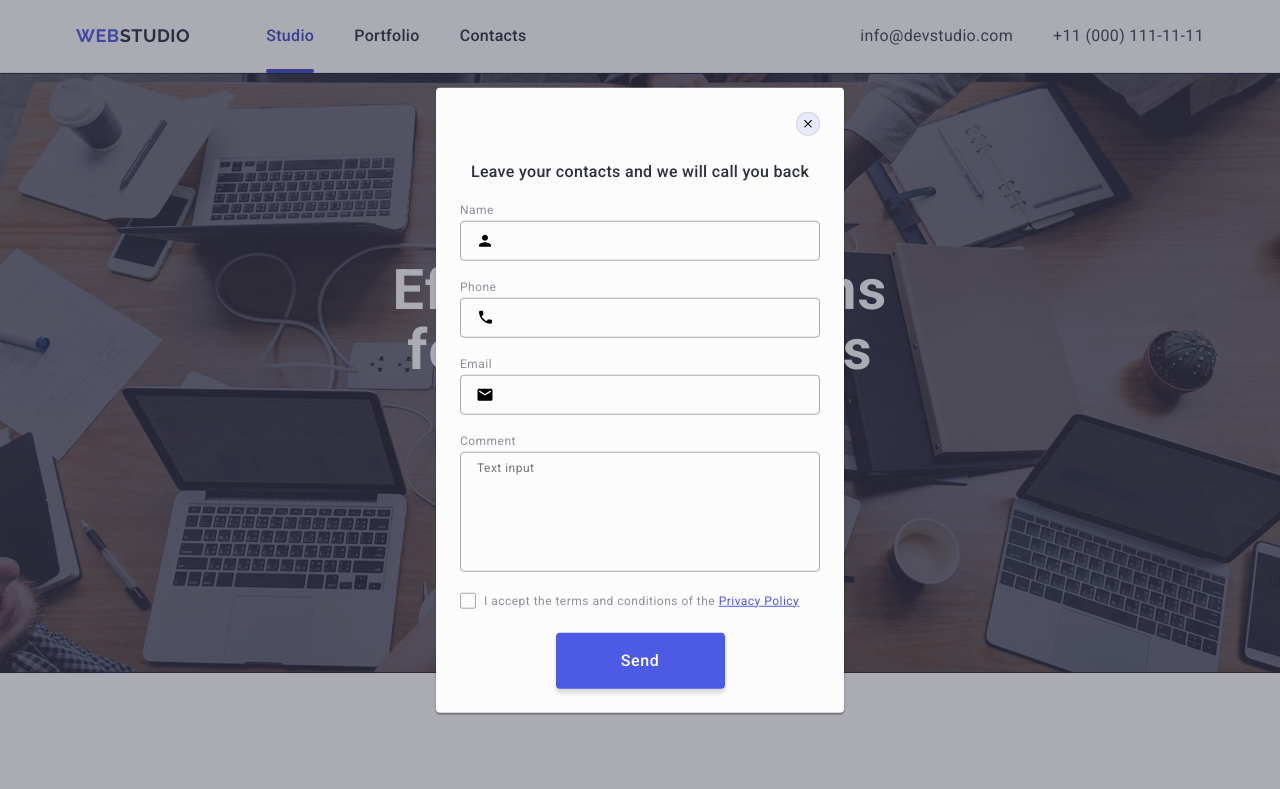
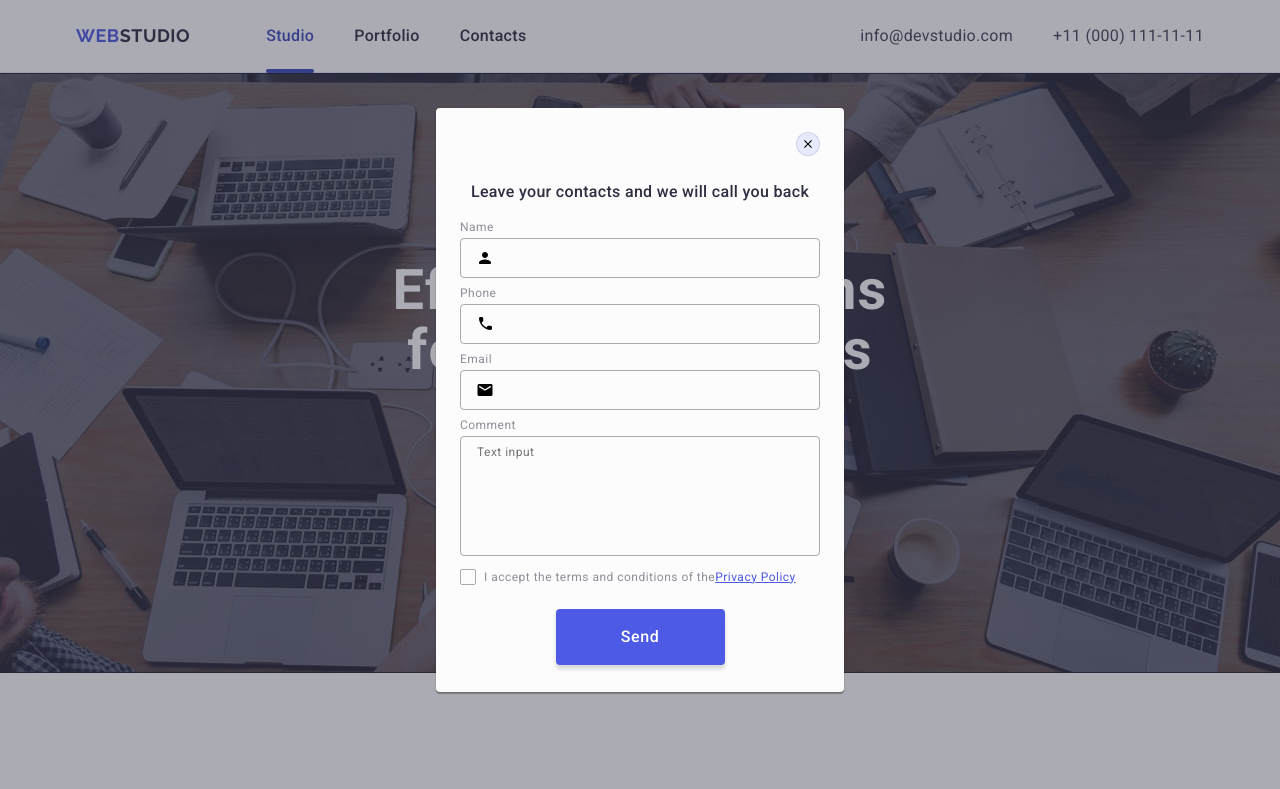
Before and after one commit to Oksana34V/goit-markup-hw-05, a plain HTML site: page index.html in a window 1280 px wide. Shown: the top 789 px of the page. Drawn offline with nearby package versions, Linux system fonts and the light colour scheme.

Commit message:
modif html, css

```diff
--- a/css/styles.css
+++ b/css/styles.css
@@ -473,6 +473,7 @@ a {
   border: 1px solid #fff;
   font-size: 12px;
   line-height: 2;
+  letter-spacing: 0.04em;
   padding-left: 16px;
   box-shadow: 0 4px 4px 0 rgba(0, 0, 0, 0.15);
   border-radius: 4px;
@@ -568,6 +569,7 @@ input::placeholder {
   border: none;
 }
 .button-modal-close:hover,
+.button-modal-close:focus,
 .modal-close-icon:hover,
 .modal-close-icon:focus {
   fill: #fff;
@@ -588,7 +590,7 @@ input::placeholder {
   margin-bottom: 16px;
 }
 .modal-field {
-  margin-bottom: 16px;
+  margin-bottom: 8px;
 }
 
 .modal-input-cover {
@@ -629,7 +631,6 @@ input::placeholder {
   line-height: 1.17;
   letter-spacing: 0.04em;
   color: #8e8f99;
-  display: inline-block;
   margin-bottom: 4px;
 }
 
@@ -669,11 +670,10 @@ input::placeholder {
   border-radius: 2px;
   border: 1px solid rgba(46, 47, 66, 0.4);
   margin-right: 8px;
-  display: flex;
   justify-content: center;
   align-items: center;
   fill: transparent;
-  transition: 250ms cubic-bezier(0.4, 0, 0.2, 1),
+  transition: background-color 250ms cubic-bezier(0.4, 0, 0.2, 1),
     border 250ms cubic-bezier(0.4, 0, 0.2, 1),
     fill 250ms cubic-bezier(0.4, 0, 0.2, 1);
 }
@@ -704,8 +704,8 @@ input::placeholder {
   text-align: center;
   color: #fff;
   cursor: pointer;
-  /* transition: background-color 250ms cubic-bezier(0.4, 0, 0.2, 1),
-    border 250ms cubic-bezier(0.4, 0, 0.2, 1); */
+  transition: background-color 250ms cubic-bezier(0.4, 0, 0.2, 1),
+    border 250ms cubic-bezier(0.4, 0, 0.2, 1);
 }
 /* .button-modal:hover,
 .button-modal:focus {
--- a/index.html
+++ b/index.html
@@ -486,7 +486,7 @@
             <button class="form-button" type="submit">
               Subscribe
               <svg class="form-icon" width="24" height="24">
-                <use href="/images/icons.svg#icon-plane"></use>
+                <use href="./images/icons.svg#icon-plane"></use>
               </svg>
             </button>
           </form>
@@ -578,12 +578,11 @@
             <label class="check-text" for="user-privacy">
               <span class="check-element"
                 ><svg class="check-icon" width="10" height="8">
-                  <use href="./images/icons.svg#icon-check"></use></svg
-              ></span>
-              <span>
-                I accept the terms and conditions of the
-                <a class="user-privacy-policy" href="#">Privacy Policy</a></span
-              >
+                  <use href="./images/icons.svg#icon-check"></use>
+                </svg>
+              </span>
+              I accept the terms and conditions of the
+              <a class="user-privacy-policy" href="#">Privacy Policy</a>
             </label>
           </div>
           <button class="button-modal" type="submit">Send</button>
```
